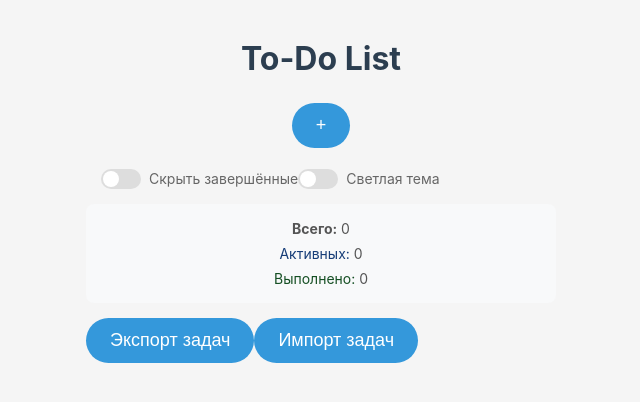
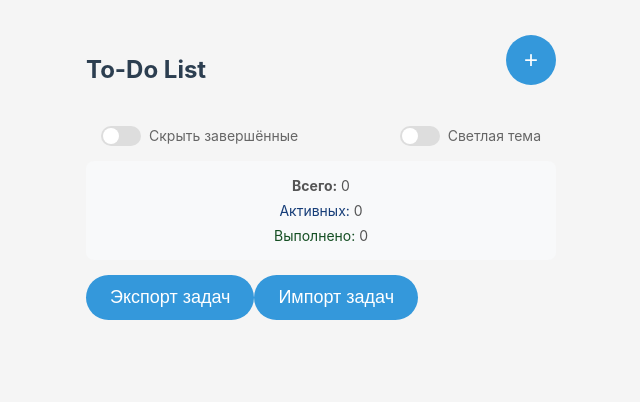
Before and after one commit to MXMP1/my-todo-app, a Vue app: page / in a window 1280 px wide. Shown: the top 402 px of the page, without its empty margins (319-959 px from the left). Built offline with nearby package versions, Linux system fonts and the light colour scheme.

Commit message:
Добавлен --host в package.json

```diff
--- a/package.json
+++ b/package.json
@@ -4,7 +4,7 @@
   "version": "0.0.0",
   "type": "module",
   "scripts": {
-    "dev": "vite",
+    "dev": "vite --host",
     "build": "vite build",
     "preview": "vite preview"
   },
--- a/src/App.vue
+++ b/src/App.vue
@@ -1,27 +1,14 @@
 <!-- src/App.vue -->
 <template>
   <div class="container">
-    <h1>To-Do List</h1>
+    <!-- Шапка -->
+    <Header @add-task="addNewTask" />
 
-    <!-- Кнопка добавления задачи -->
-    <div class="add-btn">
-      <button @click="addNewTask">+</button>
-    </div>
-
-    <!-- Фильтры: скрыть завершённые и тема -->
-    <div class="filter-section">
-      <label class="toggle-label">
-        <input type="checkbox" v-model="hideCompleted" class="toggle-checkbox">
-        <span class="toggle-switch"></span>
-        Скрыть завершённые
-      </label>
-
-      <label class="toggle-label">
-        <input type="checkbox" v-model="isDarkMode" class="toggle-checkbox">
-        <span class="toggle-switch"></span>
-        {{ isDarkMode ? 'Темная тема' : 'Светлая тема' }}
-      </label>
-    </div>
+    <!-- Фильтры -->
+    <Filters
+      v-model:hide-completed="hideCompleted"
+      v-model:dark-mode="isDarkMode"
+    />
 
     <!-- Список задач -->
     <TodoItem
@@ -34,6 +21,7 @@
       @check-empty="checkIfEmpty"
     />
 
+    <!-- Счётчик задач -->
     <TaskCounter :tasks="tasks" :is-dark-mode="isDarkMode" />
 
     <!-- Экспорт и импорт -->
@@ -52,20 +40,24 @@
 </template>
 
 <script>
+import Header from './components/Header.vue';
+import Filters from './components/Filters.vue';
 import TodoItem from './components/TodoItem.vue';
 import TaskCounter from './components/TaskCounter.vue';
 
 export default {
   name: 'App',
   components: {
+    Header,
+    Filters,
     TodoItem,
     TaskCounter
-   },
+  },
   data() {
     return {
       tasks: [],
       hideCompleted: false,
-      isDarkMode: false,
+      isDarkMode: false
     };
   },
   computed: {
@@ -74,9 +66,6 @@ export default {
         return this.tasks.filter(task => !task.completed);
       }
       return this.tasks;
-    },
-    currentTasksCount() {
-      return this.tasks.length;
     }
   },
   methods: {
@@ -88,23 +77,16 @@ export default {
         isEditing: true
       };
       this.tasks.push(newTask);
-
-      this.$nextTick(() => {
-      // Но фокус установится автоматически благодаря watch в TodoItem
-      });
     },
-
     toggleTask(id) {
       const task = this.tasks.find(t => t.id === id);
       if (task) task.completed = !task.completed;
       this.saveToLocalStorage();
     },
-
     deleteTask(id) {
       this.tasks = this.tasks.filter(t => t.id !== id);
       this.saveToLocalStorage();
     },
-
     checkIfEmpty(id) {
       const task = this.tasks.find(t => t.id === id);
       if (!task) return;
@@ -115,12 +97,10 @@ export default {
       }
       this.saveToLocalStorage();
     },
-
     startEditing(id) {
       const task = this.tasks.find(t => t.id === id);
       if (task) task.isEditing = true;
     },
-
     exportTasks() {
       const dataStr = JSON.stringify(this.tasks, null, 2);
       const blob = new Blob([dataStr], { type: 'application/json' });
@@ -131,7 +111,6 @@ export default {
       link.click();
       URL.revokeObjectURL(url);
     },
-
     importTasks(event) {
       const file = event.target.files[0];
       if (!file) return;
@@ -150,11 +129,9 @@ export default {
       reader.readAsText(file);
       event.target.value = ''; // сбросить файл
     },
-
     saveToLocalStorage() {
       localStorage.setItem('todo-tasks', JSON.stringify(this.tasks));
     },
-
     loadFromLocalStorage() {
       const saved = localStorage.getItem('todo-tasks');
       if (saved) {
@@ -165,7 +142,6 @@ export default {
   mounted() {
     this.loadFromLocalStorage();
 
-    // Тема
     const savedTheme = localStorage.getItem('dark-theme') === 'true';
     this.isDarkMode = savedTheme;
     document.body.classList.toggle('dark-theme', savedTheme);
@@ -180,6 +156,5 @@ export default {
 </script>
 
 <style scoped>
-/* Скопируем стили из style.css, но немного адаптируем */
 @import '../src/assets/style.css';
 </style>
--- /dev/null
+++ b/src/components/Filters.vue
@@ -0,0 +1,89 @@
+<!-- src/components/Filters.vue -->
+<template>
+  <div class="filter-section">
+    <!-- Фильтр: скрыть завершённые -->
+    <label class="toggle-label">
+      <input
+        type="checkbox"
+        :checked="hideCompleted"
+        @change="$emit('update:hide-completed', $event.target.checked)"
+        class="toggle-checkbox"
+      />
+      <span class="toggle-switch"></span>
+      Скрыть завершённые
+    </label>
+
+    <!-- Переключатель темы -->
+    <label class="toggle-label">
+      <input
+        type="checkbox"
+        :checked="darkMode"
+        @change="$emit('update:dark-mode', $event.target.checked)"
+        class="toggle-checkbox"
+      />
+      <span class="toggle-switch"></span>
+      {{ darkMode ? 'Темная тема' : 'Светлая тема' }}
+    </label>
+  </div>
+</template>
+
+<script>
+export default {
+  name: 'Filters',
+  props: {
+    hideCompleted: Boolean,
+    darkMode: Boolean
+  }
+};
+</script>
+
+<style scoped>
+.filter-section {
+  display: flex;
+  justify-content: space-between;
+  margin: 15px 0;
+  padding: 0 15px;
+}
+
+.toggle-label {
+  display: flex;
+  align-items: center;
+  cursor: pointer;
+  font-size: 14px;
+  color: #666;
+}
+
+.toggle-checkbox {
+  display: none;
+}
+
+.toggle-switch {
+  width: 40px;
+  height: 20px;
+  background: #ddd;
+  border-radius: 10px;
+  margin-right: 8px;
+  position: relative;
+  transition: background 0.3s;
+}
+
+.toggle-switch::before {
+  content: '';
+  position: absolute;
+  width: 16px;
+  height: 16px;
+  background: white;
+  border-radius: 50%;
+  top: 2px;
+  left: 2px;
+  transition: transform 0.3s;
+}
+
+.toggle-checkbox:checked + .toggle-switch {
+  background: #3498db;
+}
+
+.toggle-checkbox:checked + .toggle-switch::before {
+  transform: translateX(20px);
+}
+</style>
--- /dev/null
+++ b/src/components/Header.vue
@@ -0,0 +1,52 @@
+<!-- src/components/Header.vue -->
+<template>
+  <div class="header">
+    <h1>To-Do List</h1>
+    <button class="add-btn" @click="addTask">+</button>
+  </div>
+</template>
+
+<script>
+export default {
+  name: 'Header',
+  methods: {
+    addTask() {
+      this.$emit('add-task');
+    }
+  }
+};
+</script>
+
+<style scoped>
+.header {
+  display: flex;
+  justify-content: space-between;
+  align-items: center;
+  margin-bottom: 20px;
+}
+
+h1 {
+  font-size: 24px;
+  color: #2c3e50;
+  margin: 0;
+}
+
+.add-btn {
+  background: #3498db;
+  color: white;
+  border: none;
+  width: 50px;
+  height: 50px;
+  border-radius: 50%;
+  font-size: 24px;
+  cursor: pointer;
+  transition: background 0.3s;
+  display: flex;
+  align-items: center;
+  justify-content: center;
+}
+
+.add-btn:hover {
+  background: #2980b9;
+}
+</style>
```
